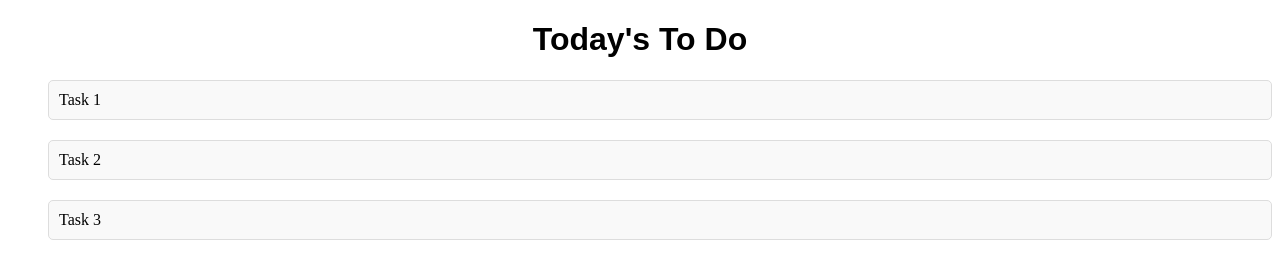
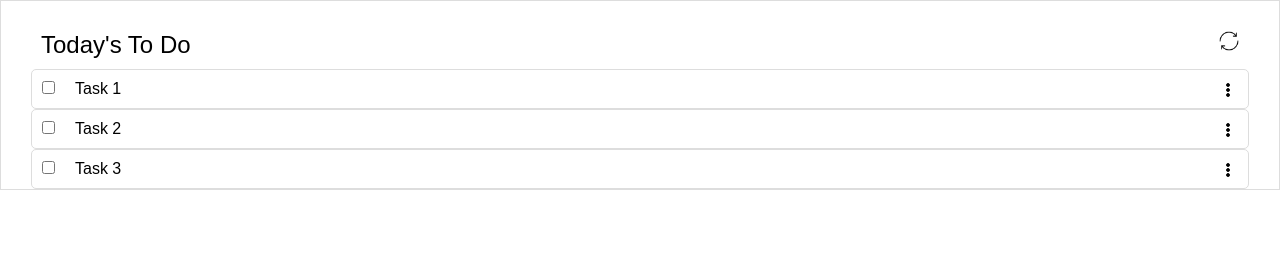
Before and after one commit to Nessrine88/Todolist, a website built with webpack: page src/index.html in a window 1280 px wide. Built offline with nearby package versions, Linux system fonts and the light colour scheme.

Commit message:
add style to the list

```diff
--- a/src/index.html
+++ b/src/index.html
@@ -6,7 +6,9 @@
   <title>To-Do-List</title>
 </head>
 <body>
-  <h1>Today's To Do</h1>
-  <div id="todoList"></div>
+  <div id="todoList">
+    <img class="headerIcon" src="./images/recycle.png" alt="">
+    <p class="header">Today's To Do</p>
+  </div>
 </body>
 </html>
--- a/src/index.js
+++ b/src/index.js
@@ -16,7 +16,12 @@ function renderTasks() {
 
   tasks.forEach((task) => {
     const li = document.createElement('li');
-    li.textContent = task.description;
+    li.innerHTML=`
+      <p><input class='checkbox' type='checkbox'>${task.description}
+      <img id='icons' src='./images/options.png'>
+      </p>
+
+    `
 
     ul.appendChild(li);
   });
--- a/src/style.css
+++ b/src/style.css
@@ -2,21 +2,42 @@
 * {
   text-decoration: none;
   list-style: none;
+  margin: 0;
+  padding: 0;
 }
+li {
+  padding: 10px;
+   margin:0 30px;
+    border: 1px solid #ddd;
+    border-radius: 5px;
 
-li {
-  background-color: #f9f9f9;
-  padding: 10px;
-  border: 1px solid #ddd;
-  border-radius: 5px;
-  margin-bottom: 20px;
-}
+  }
 
-#todo-list li.completed {
-  color: #888;
-}
+  p {
+    font-family: 'intel', sans-serif;
+    font-weight: 300;
+  }
 
-h1 {
-  font-family: 'intel', sans-serif;
-  text-align: center;
-}
+  .checkbox {
+    margin-right: 20px;
+  }
+  #todoList {
+    border: 1px solid #ddd;
+
+  }
+  .header {
+    font-size: 24px;
+    margin: 30px 0 10px 40px;
+  }
+  #icons{
+  float: right;
+  width: 20px;
+  }
+  #icons:hover {
+    cursor:move;
+  }
+  .headerIcon {
+    float: right;
+    width: 20px;
+    margin: 30px 40px 5px 0;
+  }
```
Also changed, not shown: dist/index.bundle.js, src/images/bin.png (added), src/images/emojy.png (added), src/images/options.png (added), src/images/recycle.png (added).
